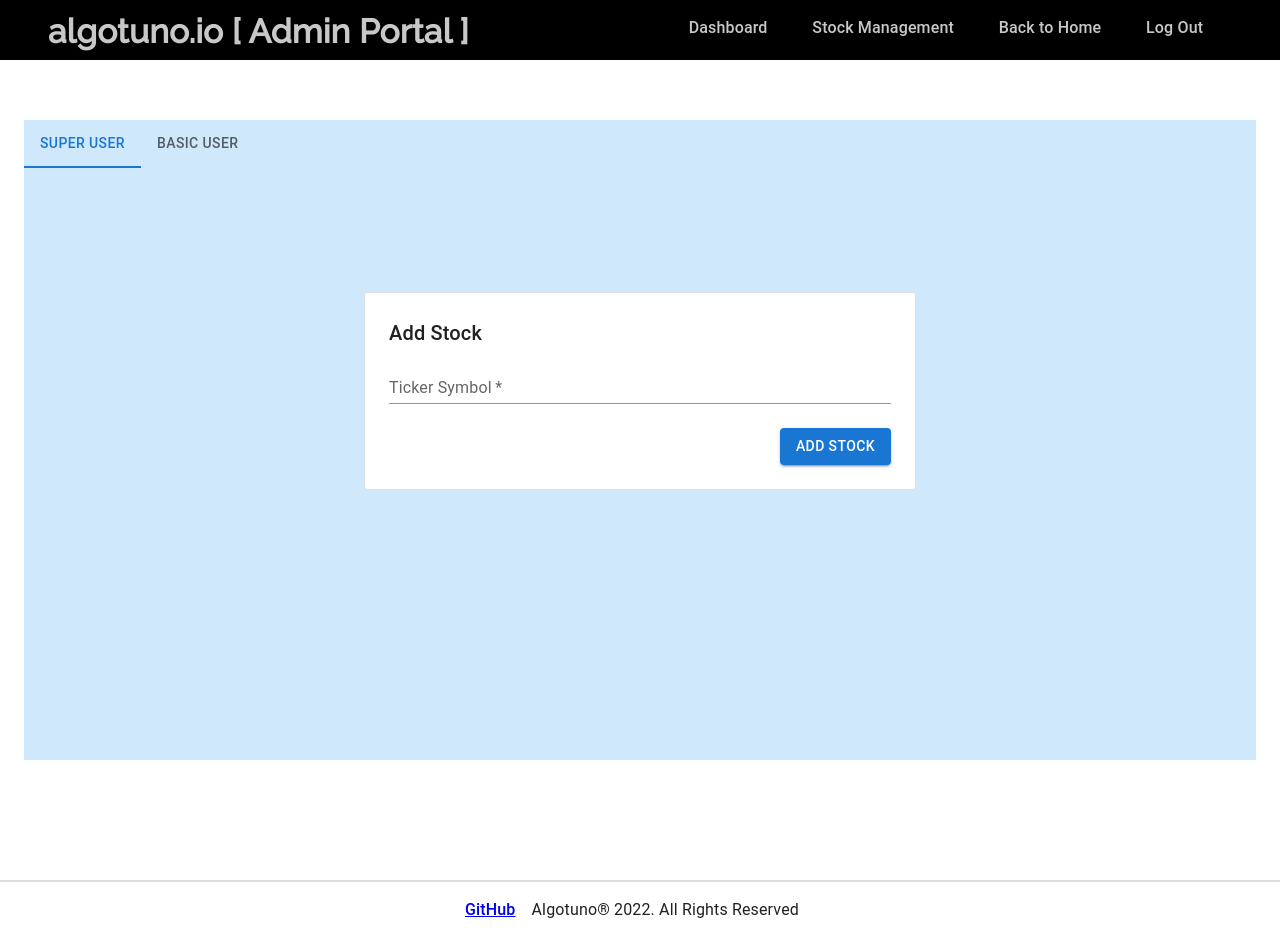
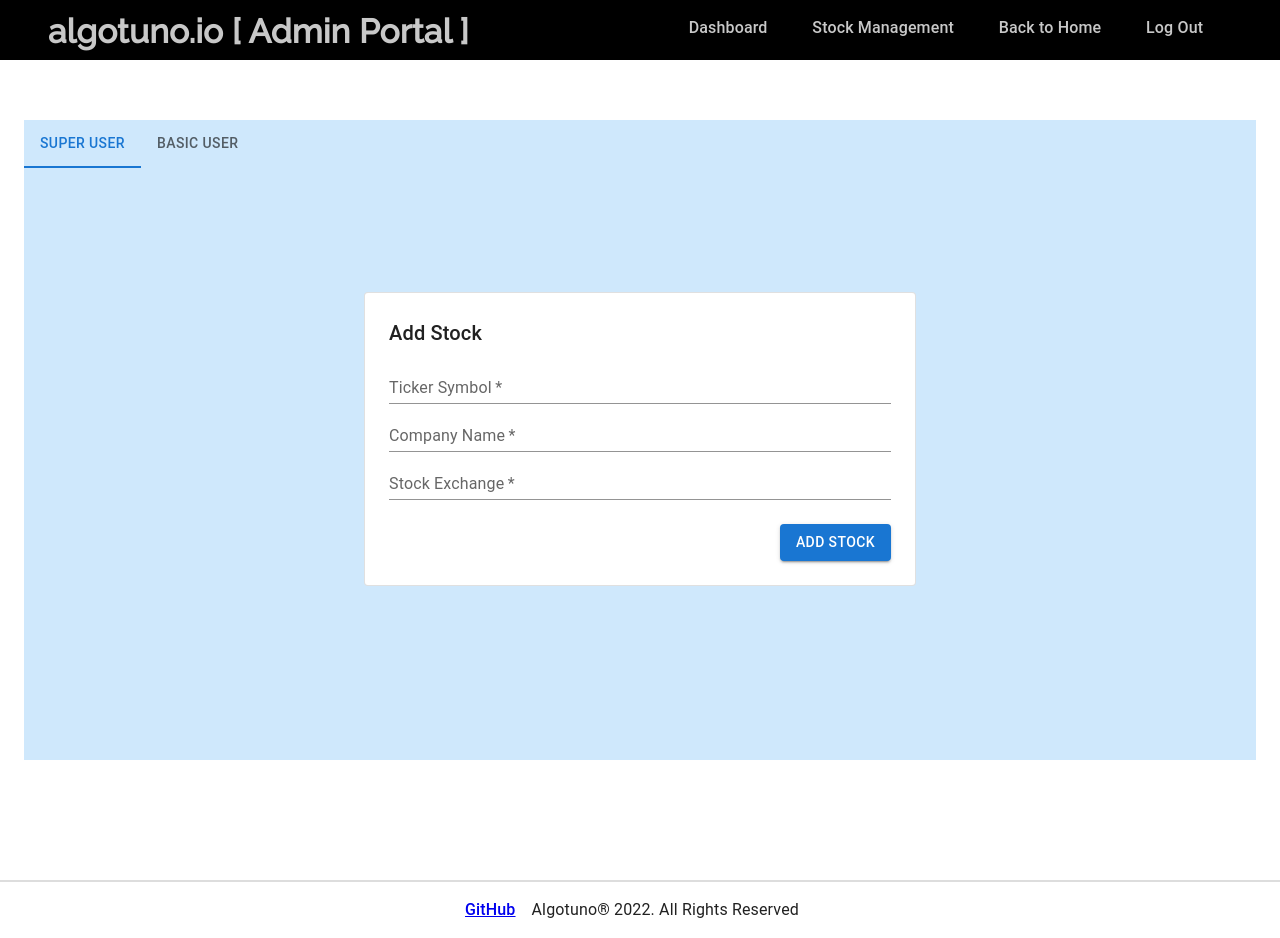
Before and after one commit to sayyidkhan/algotuno_web, a Next.js app: page /admin/stock/stock_management in a window 1280 px wide. Built offline with nearby package versions, Linux system fonts and the light colour scheme; no server answers.

Commit message:
edit add stock page

```diff
--- a/pages/admin/stock/stock_management.tsx
+++ b/pages/admin/stock/stock_management.tsx
@@ -31,7 +31,7 @@ const steps = ['Shipping address', 'Payment details', 'Review your order'];
 
 const theme = createTheme();
 
-export function AddressForm() {
+export function StockForm() {
     return (
         <React.Fragment>
             <Typography variant="h6" gutterBottom>
@@ -45,7 +45,22 @@ export function AddressForm() {
                         name="ticker_symbol"
                         label="Ticker Symbol"
                         fullWidth
-                        autoComplete="shipping address-line1"
+                        variant="standard"
+                    />
+                    <TextField
+                        required
+                        id="company_name"
+                        name="company_name"
+                        label="Company Name"
+                        fullWidth
+                        variant="standard"
+                    />
+                    <TextField
+                        required
+                        id="exchange_name"
+                        name="exchange_name"
+                        label="Stock Exchange"
+                        fullWidth
                         variant="standard"
                     />
                 </Grid>
@@ -62,8 +77,9 @@ export default function Page() {
         setValue(newValue);
     };
 
-    const handleNext = () => {
+    const handleSubmit = () => {
         setActiveStep(activeStep + 1);
+        console.log('button pressed');
     };
 
     const handleBack = () => {
@@ -76,13 +92,13 @@ export default function Page() {
             <CssBaseline/>
             <Container component="main" maxWidth="sm" sx={{mb: 4}}>
                 <Paper variant="outlined" sx={{my: {xs: 3, md: 6}, p: {xs: 2, md: 3}}}>
-                    <AddressForm/>
+                    <StockForm/>
                     <React.Fragment>
                         <React.Fragment>
                             <Box sx={{display: 'flex', justifyContent: 'flex-end'}}>
                                 <Button
                                     variant="contained"
-                                    onClick={handleNext}
+                                    onClick={handleSubmit}
                                     sx={{mt: 3, ml: 1}}
                                 >
                                     Add Stock
```
